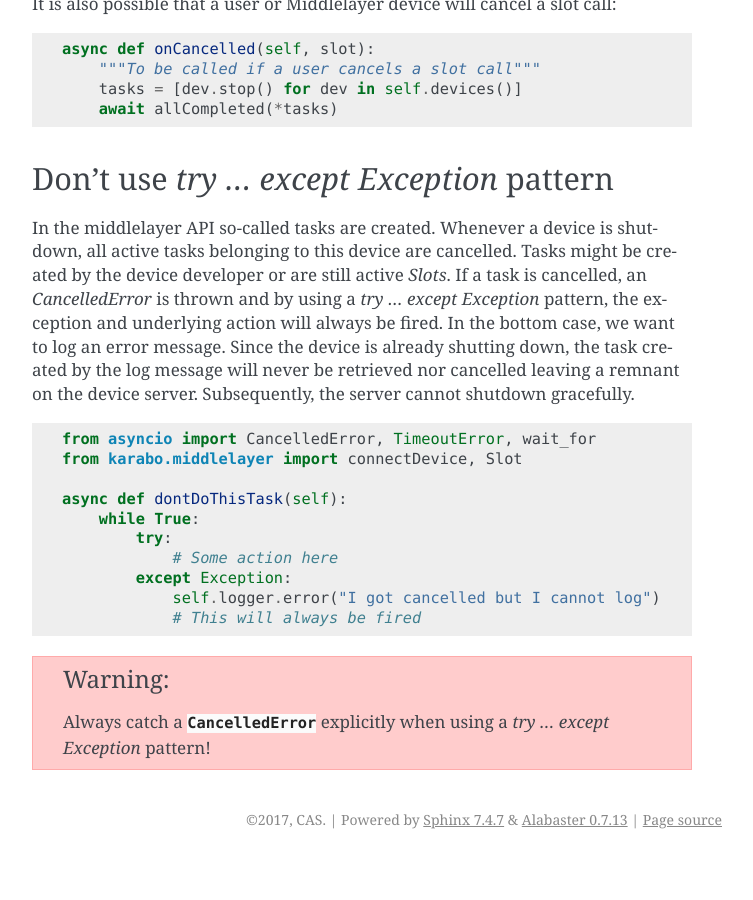
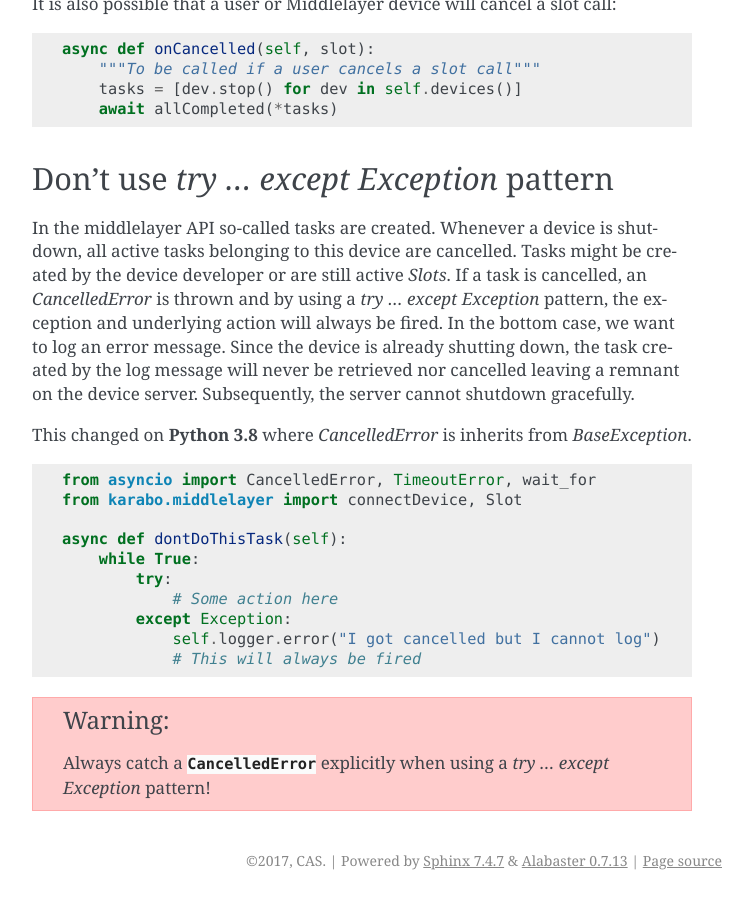
Before and after one commit to European-XFEL/howToMiddlelayer, a Sphinx documentation site: the page built from source/chap1/error_handling.rst, in a window 1280 px wide and 900 px high, scrolled down 1071 px. Shown: the whole window, without its empty margins (388-1141 px from the left). Built offline with Sphinx 7.4.7, drawn with Linux system fonts in a browser that asks for light colours; before the commit the page ends 1930 px from its top, so only the background shows below that.

```diff
--- a/source/chap1/error_handling.rst
+++ b/source/chap1/error_handling.rst
@@ -76,6 +76,7 @@
 will never be retrieved nor cancelled leaving a remnant on the device server.
 Subsequently, the server cannot shutdown gracefully.
 
+This changed on **Python 3.8** where `CancelledError` is inherits from `BaseException`.
 
 ..  code-block:: Python
 
```
